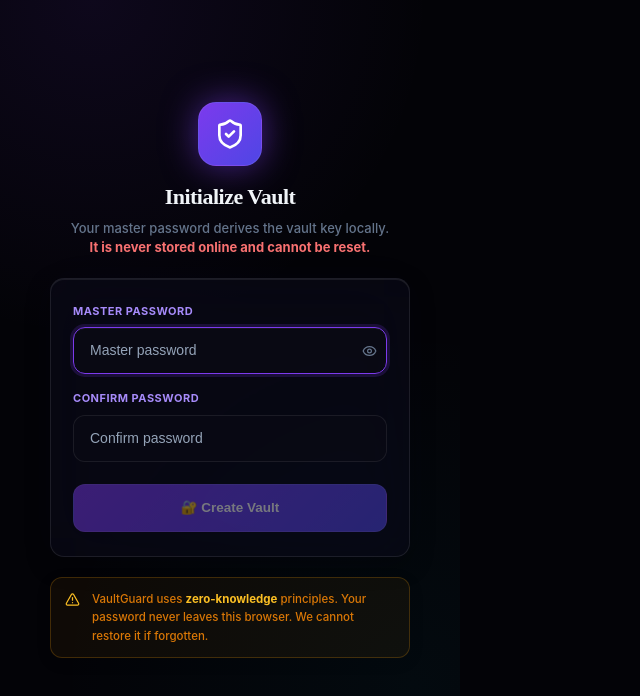
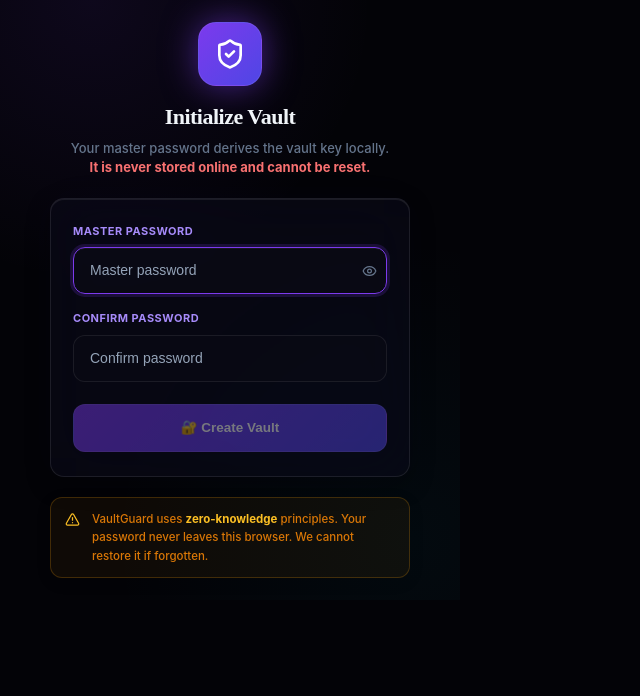
Before and after one commit to Abhishek-047/Ai-Pass-Extension-, a React (Vite) app: page / in a window 1280 px wide. Shown: the top 696 px of the page, without its empty margins (0-640 px from the left). Built offline with nearby package versions, Linux system fonts and the light colour scheme.

Commit message:
fix: extension popup cutoff by enforcing chrome maximum height 600px

```diff
--- a/src/index.css
+++ b/src/index.css
@@ -65,7 +65,7 @@
 
 html, body, #root {
   width: 460px;
-  height: 760px;
+  height: 600px;
   font-family: 'Outfit', 'Inter', -apple-system, BlinkMacSystemFont, sans-serif;
   background: var(--bg-base);
   color: var(--text-primary);
@@ -78,11 +78,11 @@
 /* Hardened Popup Frame — Chrome Extension Constraints */
 body {
   width: 460px;
-  height: 760px;
+  height: 600px;
   min-width: 460px;
-  min-height: 760px;
+  min-height: 600px;
   max-width: 460px;
-  max-height: 760px;
+  max-height: 600px;
   overflow: hidden;
 }
 
```
